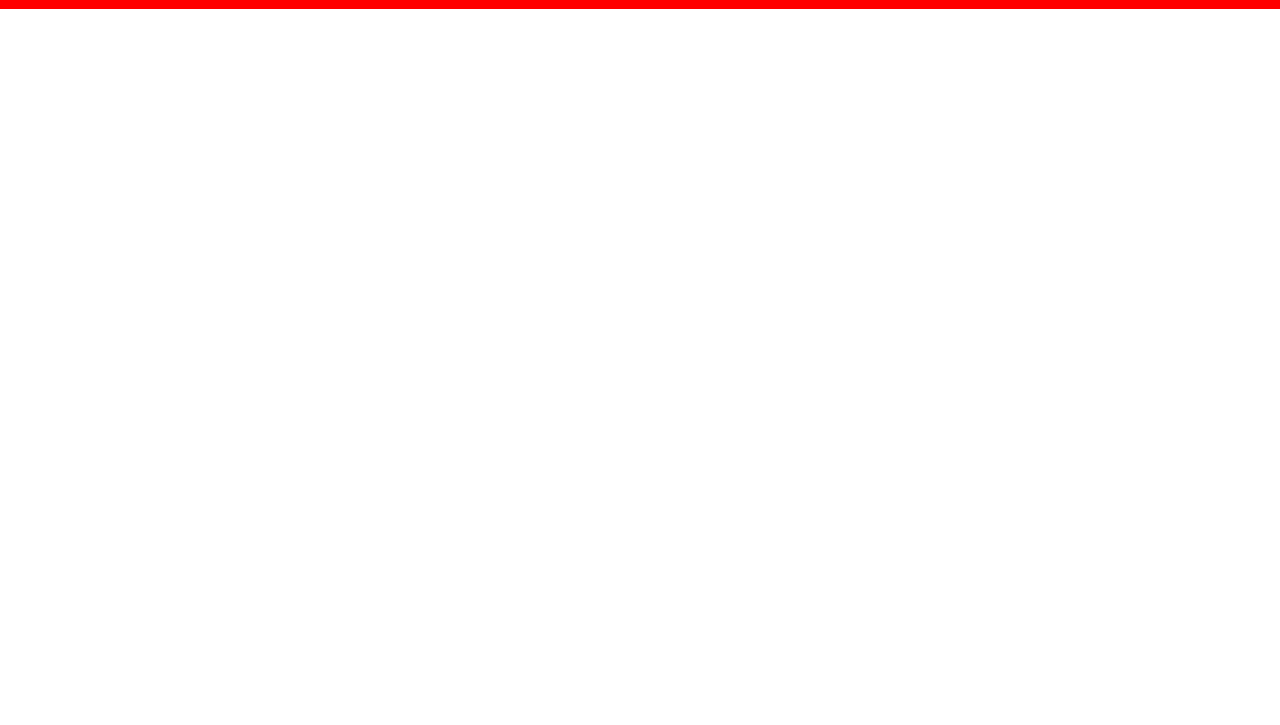
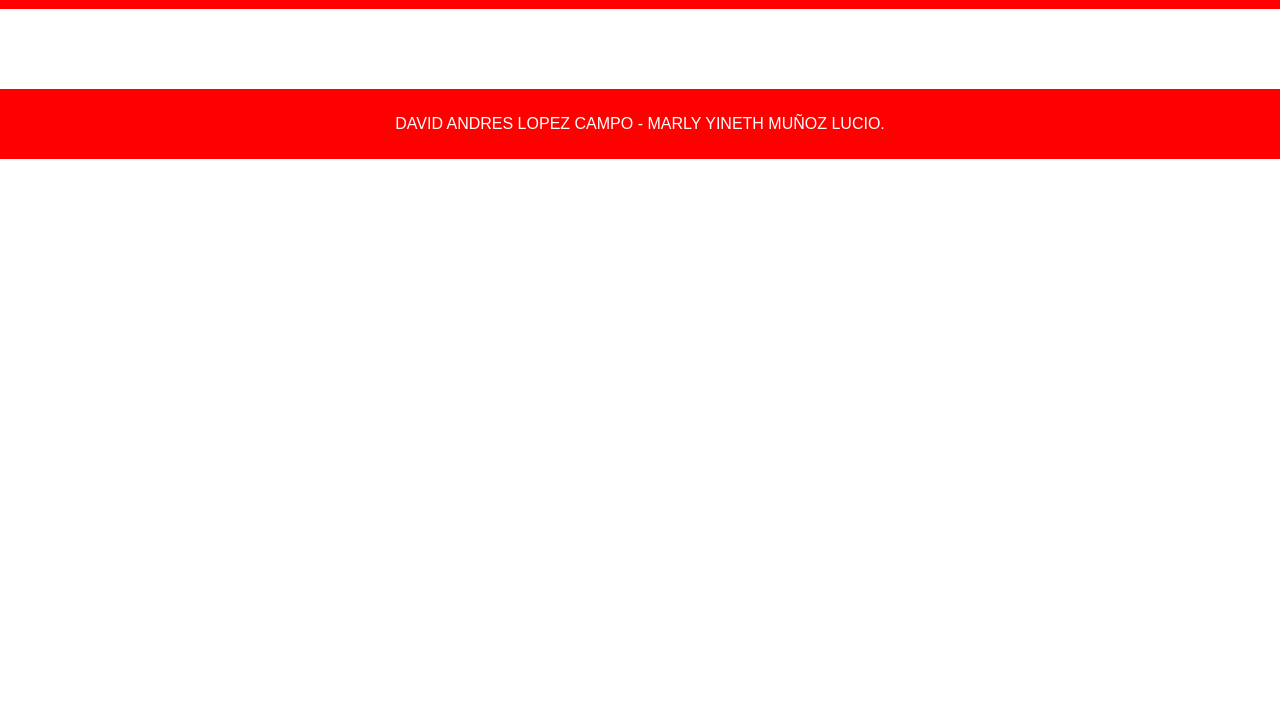
Before and after one commit to ElAustinXD/Taller-2, a plain HTML site: page biografia.html in a window 1280 px wide. Shown: the part 75-800 px from the top of the page. Drawn offline with Linux system fonts and the light colour scheme.

Commit message:
añadimos el FOOTER a la biografia

```diff
--- a/biografia.html
+++ b/biografia.html
@@ -39,6 +39,39 @@
         </html>
     <!-------------------------------------------------------------------------------------------------------------->
 
+        <!-- Creamos pie de pagina-->
+        <!DOCTYPE html>
+        <html>
+        <head>
+            <title>pie de pagina</title>
+            <style>
+                body {
+                    margin: 0;
+                    padding: 0;
+                }
+
+                #content {
+                    padding: 20px;
+                }
+
+                footer {
+                    background-color: red;
+                    color: white;
+                    text-align: center;
+                    padding: 10px;
+                }
+            </style>
+        </head>
+        <body>
+            <div id="content">
+                <!-- texto que se muestra en la pagina -->
+            </div>
+            <footer>
+                <p>DAVID ANDRES LOPEZ CAMPO - MARLY YINETH MUÑOZ LUCIO.</p>
+            </footer>
+        </body>
+        </html>
+
 
 </body>
 </html>
```
